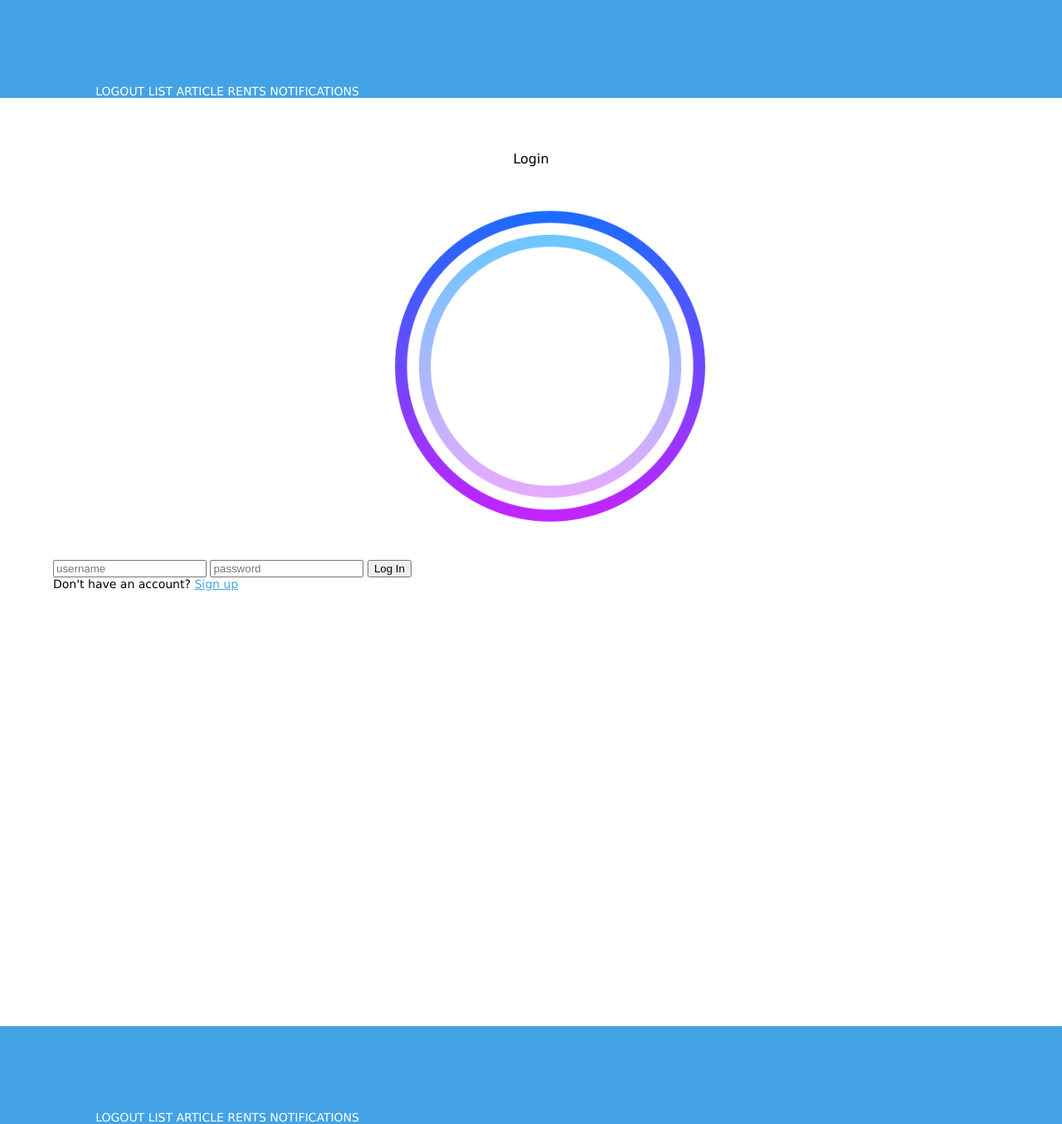
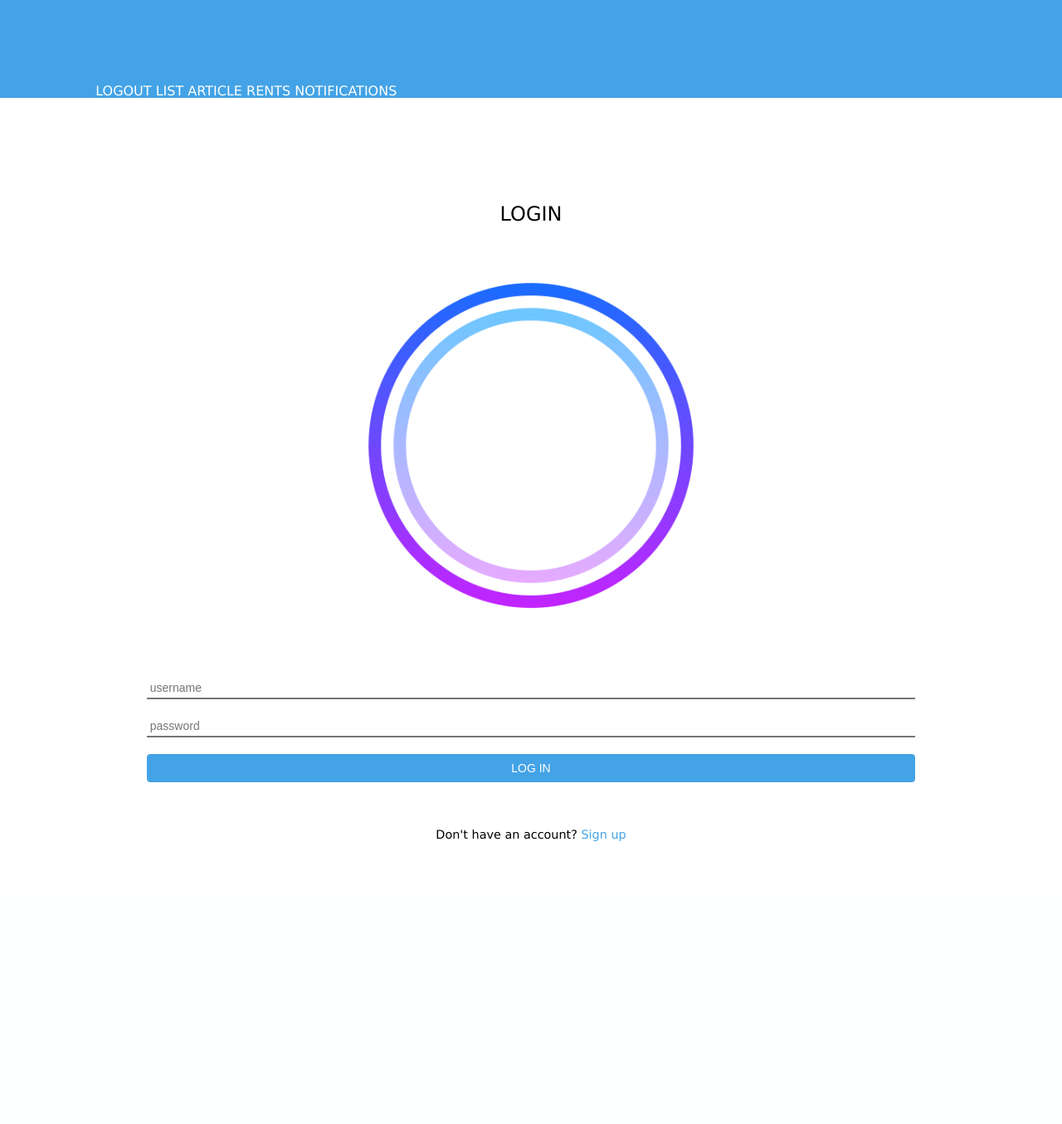
Before and after one commit to dafirma/foundart, a Node server app: page / in a window 1280 px wide. Shown: the whole page at 83% size. After the commit the page ends 1014 px from the top, so only its background shows below. Run offline with Node 20, Linux system fonts and the light colour scheme; some libraries are stand-ins or nearby versions.

Commit message:
add sytle in dashboard, login, notifications, buttons

```diff
--- a/public/stylesheets/css/style.css
+++ b/public/stylesheets/css/style.css
@@ -1,21 +1,23 @@
 body {
-  max-width: 100%;
-  font: 14px "Lucida Grande", Helvetica, Arial, sans-serif; }
+  padding: 0;
+  font-family: "Lucida Grande", Helvetica, Arial, sans-serif; }
 
 .main-container {
-  padding: 5% 5% 41% 5%; }
+  padding: 10% 3% 5% 3%; }
 
 h1 {
   color: black;
   text-align: center;
   padding-bottom: 10px;
-  font-size: 20px; }
+  font-size: 20px;
+  font-family: "Lucida Grande", Helvetica, Arial, sans-serif; }
 
 h2 {
   color: black;
   text-align: center;
-  padding-bottom: 10px;
-  font-size: 16px; }
+  padding-bottom: 26px;
+  font-size: 1.5rem;
+  font-family: "Lucida Grande", Helvetica, Arial, sans-serif; }
 
 a {
   color: #43a3e6; }
@@ -26,35 +28,40 @@ a {
 
 .container-logo {
   width: 80%;
-  height: 100%; }
+  height: 100%;
+  left: 50%;
+  margin-left: 10%; }
 
 .logo-signup {
   width: 50%;
   position: relative;
   left: 50%;
-  margin-left: -10%; }
+  margin-left: -25%; }
 
+/* CARD SMALL */
 .card-sm {
-  height: 100px;
+  height: 130px;
   padding: 3% 0 5% 0;
   border-bottom-color: #666;
-  display: flex;
-  box-shadow: 0 4px 8px 0 rgba(0, 0, 0, 0.2), 0 6px 20px 0 rgba(0, 0, 0, 0.19); }
+  display: flex; }
 
 .container-photo {
-  max-width: 100%;
+  width: 50%;
   padding: 0 3% 0 4%; }
   .container-photo img {
-    max-width: 70%; }
+    max-width: 100%; }
 
 .container-search {
-  padding-top: 20%; }
+  padding: 4% 0 0 10%; }
+
+.container-search-btn {
+  padding: 4% 0; }
 
 .container-text {
   max-width: 100%;
   padding: 10% 0 0 0; }
   .container-text h3 {
-    font-size: 10px; }
+    font-size: 0.8rem; }
 
 .container-menu-up {
   background-color: #43a3e6;
@@ -72,45 +79,38 @@ a {
     color: white;
     text-decoration: none; }
 
+.container-list-btn {
+  padding: 5% 0 0 33%; }
+
 /* FORM */
 #form {
   margin: 30px auto;
   width: auto; }
 
-.form-signup-number {
-  display: flex;
-  padding-right: 25px; }
+.form-login {
+  margin: 3% auto;
+  width: 77%; }
 
-.form-signup-number input {
-  padding-right: 10px; }
-
-.form-signup-number::-webkit-inner-spin-button,
-.form-signup-number::-webkit-outer-spin-button {
-  -webkit-appearance: none;
-  margin: 0; }
-
-#form label {
+.form-login label {
   color: #666;
   display: inline-block;
   margin-bottom: 10px;
   text-align: center;
   width: 100%; }
 
-#form input {
-  border-left: none;
-  border-right: none;
-  border-top: none; }
-
-#form input,
-#form button {
+.form-login input,
+.form-login button {
   box-sizing: border-box;
   font-size: 14px;
   outline: 0;
   padding: 4px;
   width: 100%;
-  margin-bottom: 20px; }
+  margin-bottom: 20px;
+  border-left: none;
+  border-right: none;
+  border-top: none; }
 
-#form button {
+.form-login button {
   background: #43a3e6;
   border: 1px solid #43a3e6;
   border-radius: 4px;
@@ -124,9 +124,57 @@ a {
   transition: .3s ease background;
   width: 100%; }
 
-#form button:hover {
+.form-login button:hover {
   background: #fff;
   color: #43a3e6;
   transition: .3s ease background; }
 
+.account-message {
+  text-align: center;
+  font-size: 90%; }
+  .account-message a {
+    text-decoration: none; }
+
+.card-lg img {
+  width: 100%; }
+.card-lg .card-lg-text {
+  padding: 4% 2%;
+  margin-bottom: 5%;
+  display: flex;
+  flex-direction: row;
+  justify-content: space-between; }
+  .card-lg .card-lg-text span {
+    font-size: 0.8rem;
+    color: #d6471b; }
+  .card-lg .card-lg-text .card-lg-right {
+    margin-top: 0.8rem; }
+
+/* CARD NOTIFICATION*/
+.container-notification {
+  display: flex; }
+
+.card-notification {
+  padding: 0 0 10% 0; }
+
+.container-notification-btn {
+  padding: 6% 0 0 8%; }
+
+.btn {
+  color: white;
+  background-color: #d6471b;
+  border: none;
+  border-radius: 3px;
+  padding: 0.4rem 0.8rem;
+  text-transform: uppercase;
+  text-decoration: none;
+  font-size: 1rem; }
+
+.error-message {
+  background: #F02B63;
+  box-sizing: border-box;
+  color: #fff;
+  margin: 20px auto;
+  padding: 20px;
+  width: 100%; }
+
 /*# sourceMappingURL=style.css.map */
--- a/public/stylesheets/scss/style.scss
+++ b/public/stylesheets/scss/style.scss
@@ -22,12 +22,13 @@ $font-size-sm:0.8rem;
 
 // BASE
 body {
-  padding: 10% 5%;
+  padding: 0;
+  font-family: $font-stack;
 
 }
 
 .main-container {
-  padding: 5% 5% 41% 5%;
+  padding: 10% 3% 5% 3%;
 }
 
 h1 {
@@ -35,13 +36,15 @@ h1 {
   text-align: center;
   padding-bottom: 10px;
   font-size: 20px;
+  font-family: $font-stack;
 }
 
 h2 {
   color: $primary-text-color;
   text-align: center;
-  padding-bottom: 10px;
-  font-size: 16px;
+  padding-bottom: 26px;
+  font-size: $font-size-lg;
+  font-family: $font-stack;
 
 }
 
@@ -57,37 +60,44 @@ a {
 .container-logo {
   width: 80%;
   height: 100%;
+  left: 50%;
+  margin-left: 10%;
 }
 
 .logo-signup {
   width: 50%;
   position: relative;
   left: 50%;
-  margin-left: -10%;
+  margin-left: -25%;
 }
 
+/* CARD SMALL */
+
 .card-sm {
-  height: 100px;
+  height: 130px;
   padding: 3% 0 5% 0;
   border-bottom-color: #666;
   display: flex;
-  box-shadow: 0 4px 8px 0 rgba(0, 0, 0, 0.2), 0 6px 20px 0 rgba(0, 0, 0, 0.19);
+  // box-shadow: 0 4px 8px 0 rgba(0, 0, 0, 0.2), 0 6px 20px 0 rgba(0, 0, 0, 0.19);
 
 }
 
 .container-photo {
-  max-width: 100%;
+  width: 50%;
 
   padding: 0 3% 0 4%;
 
   img {
-    max-width: 70%;
+    max-width: 100%;
   }
 
 }
 
 .container-search {
-  padding-top: 20%;
+  padding: 4% 0 0 10%;
+}
+.container-search-btn{
+  padding: 4% 0 ;
 }
 
 .container-text {
@@ -125,28 +135,74 @@ a {
 
 }
 
+.container-list-btn {
+  padding: 5% 0 0 33%;
+}
+
 
 /* FORM */
+
+
 #form {
   margin: 30px auto;
   width: auto;
 }
 
-.form-signup-number {
-  display: flex;
-  padding-right: 25px;
+
+.form-login {
+  margin: 3% auto;
+  width: 77%;
 }
 
-.form-signup-number input {
-  padding-right: 10px;
+.form-login label {
+  color: #666;
+  display: inline-block;
+  margin-bottom: 10px;
+  text-align: center;
+  width: 100%;
 }
 
-.form-signup-number::-webkit-inner-spin-button,
-.form-signup-number::-webkit-outer-spin-button {
-  -webkit-appearance: none;
-  margin: 0;
+.form-login input,
+.form-login button {
+  box-sizing: border-box;
+  font-size: 14px;
+  outline: 0;
+  padding: 4px;
+  width: 100%;
+  margin-bottom: 20px;
+  border-left: none;
+  border-right: none;
+  border-top: none;
 }
 
+.form-login button {
+  background: #43a3e6;
+  border: 1px solid #43a3e6;
+  border-radius: 4px;
+  color: #fff;
+  cursor: pointer;
+  display: inline-block;
+  font-size: 14px;
+  padding: 8px 16px;
+  text-decoration: none;
+  text-transform: uppercase;
+  transition: .3s ease background;
+  width: 100%;
+}
+
+.form-login button:hover {
+  background: #fff;
+  color: #43a3e6;
+  transition: .3s ease background;
+}
+
+.account-message{
+  text-align: center;
+  font-size: 90%;
+  a{
+    text-decoration: none;
+  }
+}
 
 
 // CARD-BG
--- a/routes/article/index.js
+++ b/routes/article/index.js
@@ -49,7 +49,7 @@ router.post('/new', uploadCloud.single('photo'), (req, res, next) => {
 /* GET list article */
 router.get('/list', (req, res, next) => {
   const userID = req.session.currentUser._id;
-  Article.find({ userID }).limit(3)
+  Article.find({ userID })
     .then((articles) => {
       res.render('article/list', { articles, userID, successMessage: req.flash('success') });
     })
--- a/views/article/list.ejs
+++ b/views/article/list.ejs
@@ -5,6 +5,7 @@
   <% articles.forEach((article) => {%>
     <%- include('../partials/articles-list.ejs',{ article, userID });%>
   <% })%>
-
-  <a href="/article/new">create new article</a>
+  <div class="container-list-btn">
+    <a class="btn"href="/article/new">New Article</a>
+  </div>
 </div>
--- a/views/article/update.ejs
+++ b/views/article/update.ejs
@@ -1,6 +1,6 @@
 <h2> Edit Article:  <%= article.title%></h2>
 
-<form action="/article/update" method="post">
+<form class ="form-login"action="/article/update" method="post">
   <input type="hidden" name="id" value="<%- article._id %>">
   <label for="name">Title</label>
   <input type="text" name="title" id="title" value="<%= article.title %>">
@@ -10,7 +10,7 @@
   <input type="text" name="category" id="category" value="<%= article.category %>">
   <label for="type">Type</label>
   <input type="text" name="type" id="type" value="<%= article.type %>">
-  <label for="type">Type</label>
+  <label for="type">Description</label>
   <input type="text" name="description" id="description" value="<%= article.description %>">
-  <input type="submit" value="Confirm">
+  <button class= "btn" type="submit" value="Confirm">Confirm </button>
 </form>
--- a/views/auth/login.ejs
+++ b/views/auth/login.ejs
@@ -1,8 +1,8 @@
-<h2>Login</h2>
+<h2>LOGIN</h2>
 <div class="container-logo">
     <img class="logo-signup" src="/assets/icons8-round-512.png" alt="">
 </div>
-<form action="/user/login" method="POST" class="form">
+<form class="form-login"action="/user/login" method="POST" class="form">
     <input type="text" name="username" placeholder="username">
 
     <input type="password" name="password" placeholder="password">
--- a/views/auth/signup.ejs
+++ b/views/auth/signup.ejs
@@ -1,12 +1,12 @@
 
-<form id="form" action="/user/signup" method="POST">
+<form class="form-login" action="/user/signup" method="POST">
   <div class="container-logo">
     <img class= "logo-signup"src="/assets/icons8-round-512.png" alt="">
   </div>
   <h1>Sign up form</h1>
   <input type="text" name="username" placeholder="Your username"><br>
 
-  <input type="password" name="password" placeholder="password"><br>
+  <input type="password" name="password" placeholder="Password"><br>
 
   <input type="text" name="name" placeholder="Your name"><br>
 
--- a/views/layouts/main.ejs
+++ b/views/layouts/main.ejs
@@ -6,7 +6,7 @@
     <meta http-equiv="X-UA-Compatible" content="ie=edge">
     <link rel="stylesheet" href="/stylesheets/css/reset.css">
     <link rel="stylesheet" href="/stylesheets/css/style.css">
-    <title>Document</title>
+    <title>Found Art</title>
 </head>
 <body>
     <div class = "container-menu-up">
@@ -19,11 +19,6 @@
         <%- include('../partials/flash-notifications') %>
         <%-body%>
     </div>
-    <div class = "container-menu-down">
-            <a href="/user/logout">LOGOUT</a>
-            <a href="/article/list">LIST ARTICLE</a>
-            <a href="/main/rents">RENTS</a>
-            <a href="/notifications">NOTIFICATIONS</a>
-        </div>
+
 </body>
 </html>
--- a/views/notifications/list.ejs
+++ b/views/notifications/list.ejs
@@ -1,4 +1,5 @@
 <div>
+    <h2>Notifications</h2>
     <% articles.forEach((article) => {%>
         <%article.rent.forEach((rent) => {%>
             <%- include('../partials/notifications-list', {article, rent});%>
```
Also changed, not shown: other parts of public/stylesheets/scss/style.scss (+21 -11 lines), views/article/show.ejs (+15 -10 lines), views/main/dashboard.ejs (+5 -2 lines), views/notifications/show.ejs (+9 -6 lines), views/partials/notifications-list.ejs (+8 -6 lines), 1 other file.
